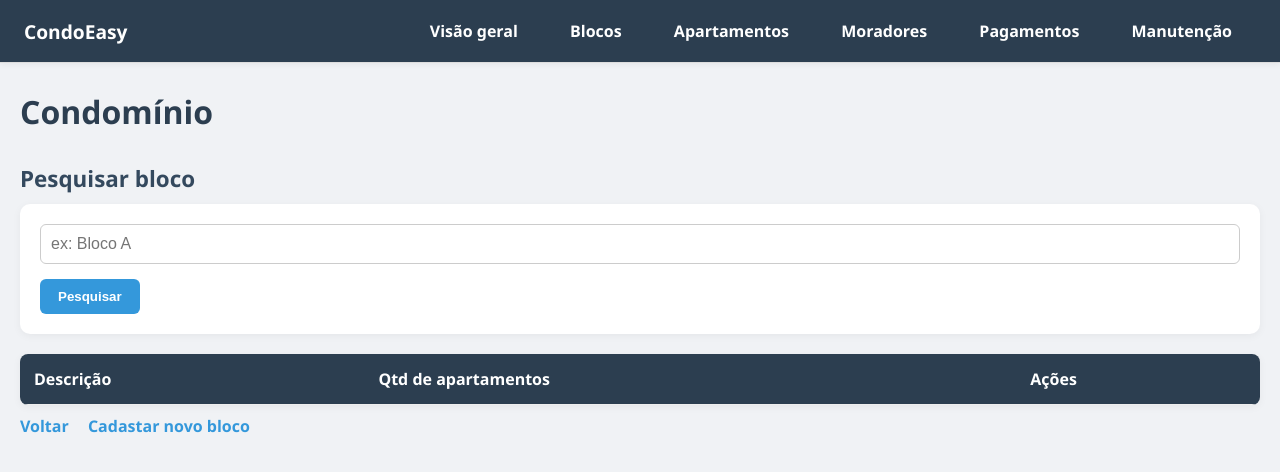
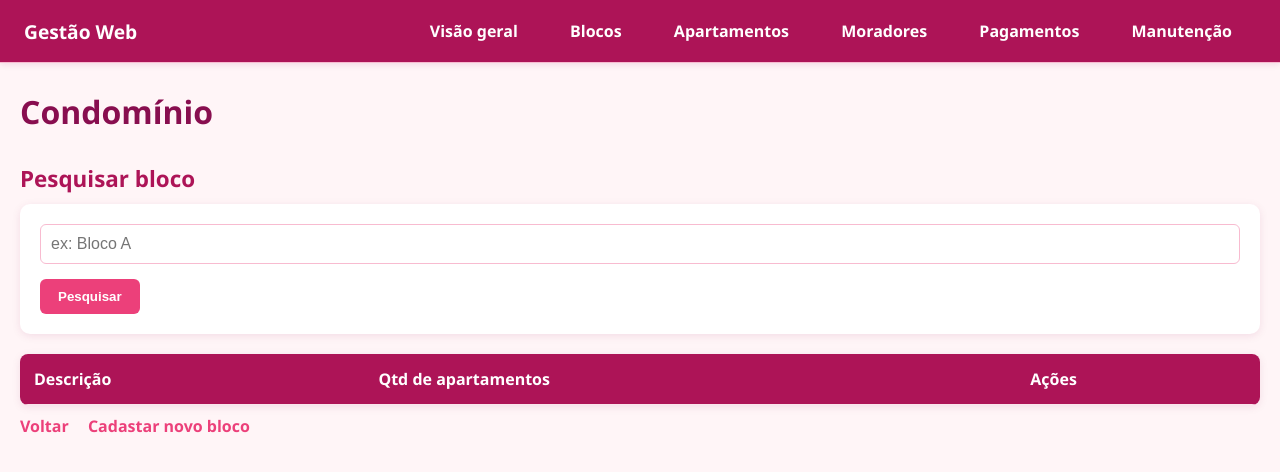
Before and after one commit to HeloisaRaizer/GESTAODECONDOMINIO, a Node server app: page / in a window 1280 px wide. Shown: the top 472 px of the page. Run offline with Node 20, Linux system fonts and the light colour scheme; data that the repository does not hold is empty.

Commit message:
Primeiro commit

```diff
--- a/index.js
+++ b/index.js
@@ -14,8 +14,8 @@ app.use(express.urlencoded({extended:true}));
 const connection = mysql.createConnection({
     host: "localhost",
     user: "root",
-    password: "Dani090707*",
-    database: "condominio"
+    password: "root",
+    database: "gestao_condominio"
 })
 
 connection.connect(function(err){
--- a/public/style.css
+++ b/public/style.css
@@ -7,15 +7,15 @@
 
 body {
     font-family: 'Segoe UI', Arial, sans-serif;
-    background-color: #f0f2f5;
-    color: #2c3e50;
+    background-color: #fff5f7;
+    color: #880e4f;
     padding: 20px;
     padding-top: 90px;
 }
 
 /* Títulos */
 h1 {
-    color: #2c3e50;
+    color: #880e4f;
     margin-bottom: 20px;
     font-size: 2rem;
 }
@@ -23,7 +23,7 @@ h1 {
 h2 {
     margin-top: 30px;
     margin-bottom: 10px;
-    color: #34495e;
+    color: #ad1457;
     font-size: 1.4rem;
 }
 
@@ -33,14 +33,14 @@ form {
     background-color: #ffffff;
     padding: 20px;
     border-radius: 10px;
-    box-shadow: 0 2px 8px rgba(0, 0, 0, 0.05);
+    box-shadow: 0 2px 8px rgba(136, 14, 79, 0.1);
 }
 
 label {
     display: block;
     margin: 10px 0 5px;
     font-weight: 600;
-    color: #2c3e50;
+    color: #880e4f;
 }
 
 input[type="text"],
@@ -49,7 +49,7 @@ select {
     width: 100%;
     padding: 10px;
     margin-bottom: 15px;
-    border: 1px solid #ccc;
+    border: 1px solid #f8bbd0;
     border-radius: 6px;
     background-color: #fff;
     font-size: 16px;
@@ -58,14 +58,14 @@ select {
 
 input:focus,
 select:focus {
-    border-color: #3498db;
-    box-shadow: 0 0 5px rgba(52, 152, 219, 0.4);
+    border-color: #ec407a;
+    box-shadow: 0 0 5px rgba(236, 64, 122, 0.4);
     outline: none;
 }
 
 /* Botões */
 button {
-    background-color: #3498db;
+    background-color: #ec407a;
     color: #fff;
     padding: 10px 18px;
     border: none;
@@ -87,23 +87,23 @@ table {
     margin-top: 20px;
     border-radius: 8px;
     overflow: hidden;
-    box-shadow: 0 2px 8px rgba(0,0,0,0.05);
+    box-shadow: 0 2px 8px rgba(136, 14, 79, 0.1);
 }
 
 th, td {
     padding: 14px;
     text-align: left;
-    border-bottom: 1px solid #eee;
+    border-bottom: 1px solid #fce4ec;
 }
 
 th {
-    background-color: #2c3e50;
+    background-color: #ad1457;
     color: white;
     font-weight: 600;
 }
 
 tr:hover {
-    background-color: #f9f9f9;
+    background-color: #fce4ec;
 }
 
 /* Links */
@@ -111,29 +111,29 @@ a {
     display: inline-block;
     margin-top: 10px;
     margin-right: 15px;
-    color: #3498db;
+    color: #ec407a;
     text-decoration: none;
     font-weight: 600;
 }
 
 a:hover {
     text-decoration: underline;
+    color: #d81b60;
 }
-
 
 .navbar {
     position: fixed;
     top: 0;
     left: 0;
     width: 100%;
-    background-color: #2c3e50;
-    border-bottom: 1px solid #ddd;
+    background-color: #ad1457;
+    border-bottom: 1px solid #f8bbd0;
     display: flex;
     justify-content: space-between;
     align-items: center;
     padding: 12px 24px;
     z-index: 1000;
-    box-shadow: 0 2px 6px rgba(0, 0, 0, 0.05);
+    box-shadow: 0 2px 6px rgba(136, 14, 79, 0.1);
 }
 
 .navbar a {
--- a/views/partials/navbar.ejs
+++ b/views/partials/navbar.ejs
@@ -1,5 +1,5 @@
 <div class="navbar">
-    <div class="logo">CondoEasy</div>
+    <div class="logo">Gestão Web</div>
         <div class="nav-links">
     <a href="/statistic" >Visão geral</a>
     <a href="/" >Blocos</a>
--- a/views/payment.ejs
+++ b/views/payment.ejs
@@ -66,7 +66,7 @@
     <ul>
         <% if (reference && reference.length > 0) { %>
             <% reference.forEach(function(ref) { %>
-                  <strong>Vencimento:</strong> <%= ref.vencimento.toLocaleDateString('pt-BR') %> <br><br>
+                  <strong>Vencimento:</strong> <%= ref.vencimento %> <br><br>
                   <strong>Valor:</strong> R$<%= ref.valor %>
 
             <% }) %>
```
Also changed, not shown: other parts of public/style.css (+16 -23 lines).
